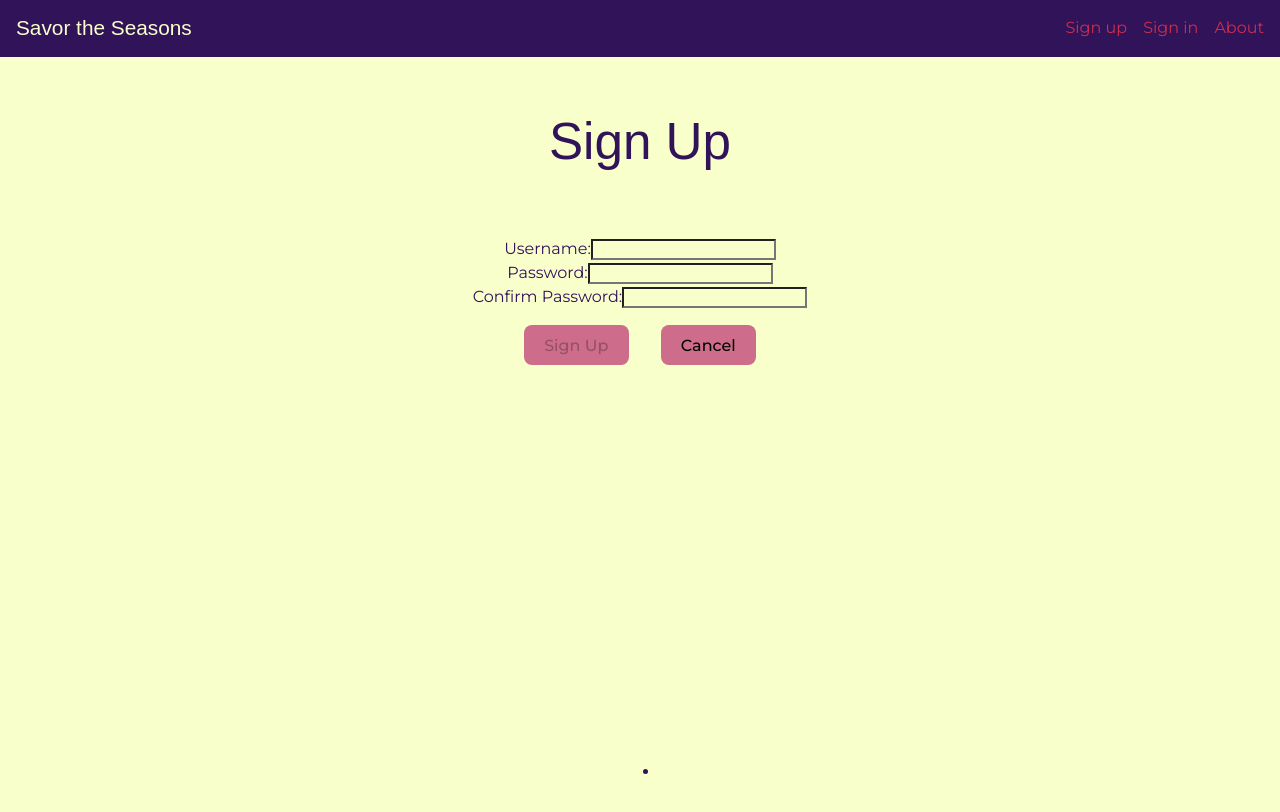
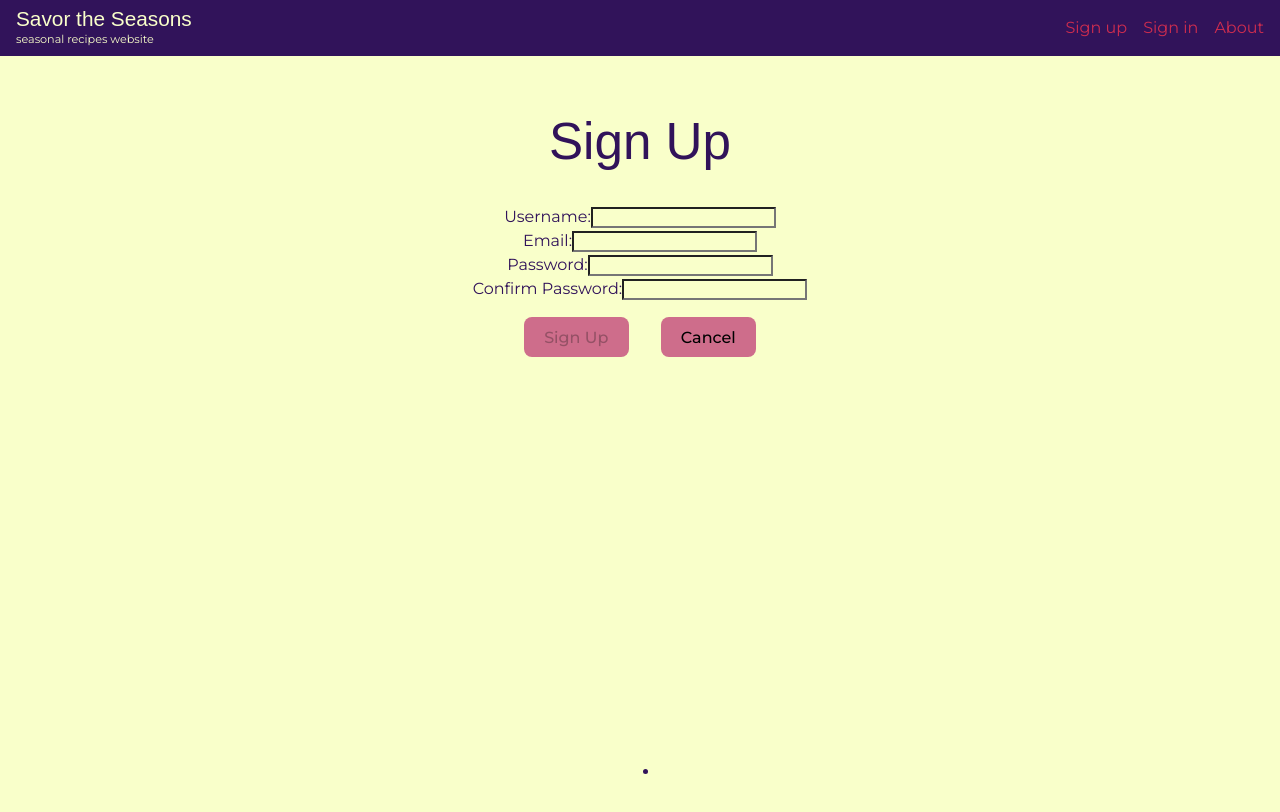
Before and after one commit to realpolya/savor-seasons-react, a React (Vite) app: page /sign-up in a window 1280 px wide. Shown: the top 812 px of the page. Built offline with nearby package versions, Linux system fonts and the light colour scheme; no server answers; a web font is replaced by a local one.

Commit message:
update navbar css, auth service for sign up and retrieving user

```diff
--- a/src/App.jsx
+++ b/src/App.jsx
@@ -68,9 +68,15 @@ function App() {
   }
 
   /* USE EFFECT */
-  // useEffect(() => {
-  //   fetchAllRecipes();
-  // }, [recipes]);
+  useEffect(() => {
+
+    // fetchAllRecipes();
+    let retrieveUser = authService.getUser();
+    if (retrieveUser) {
+      setUser(retrieveUser);
+    }
+
+  }, []);
 
   /* USE CONTEXT */
   const contextObject = { user, setUser, allRecipes, recipes, setRecipes };
--- a/src/components/Dashboard/Dashboard.jsx
+++ b/src/components/Dashboard/Dashboard.jsx
@@ -15,10 +15,11 @@ import './Dashboard.css';
 function Dashboard() {
 
     const {user} = useContext(AuthContext);
+    console.log(user);
 
     return (
       <main id="dashboard-main">
-          <h2 id="dashboard-h2">Welcome {user.username}!</h2>
+          <h2 id="dashboard-h2">Welcome !</h2>
           <div id="dashboard-div">
             < MyRecipesCard />
             <div id="actions-favorites">
--- a/src/components/NavBar/NavBar.css
+++ b/src/components/NavBar/NavBar.css
@@ -10,9 +10,16 @@
     justify-content: space-between;
 }
 
+#nav-bar-logo {
+    display: flex;
+    flex-direction: column;
+    margin-left: 1rem;
+}
+
 #nav-bar-h1 {
     font-size: 1.3rem;
-    margin-left: 1rem;
+    margin: 0;
+    margin-top: .5rem;
 }
 
 #nav-bar-ul {
@@ -22,6 +29,11 @@
     margin-right: 1rem;
 }
 
+#nav-bar-p {
+    margin: 0;
+    font-size: .7rem;
+}
+
 .nav-bar-li {
     padding-left: 1rem;
 }
--- a/src/components/NavBar/NavBar.jsx
+++ b/src/components/NavBar/NavBar.jsx
@@ -49,7 +49,10 @@ function NavBar() {
   return (
     <nav id='nav-bar'>
 
-      <h1 id="nav-bar-h1">Savor the Seasons</h1>
+      <div id='nav-bar-logo'>
+        <h1 id="nav-bar-h1">Savor the Seasons</h1>
+        <p id="nav-bar-p">seasonal recipes website</p>
+      </div>
 
       {user ? userNav : outNav}
 
--- a/src/components/SignInForm/SignInForm.jsx
+++ b/src/components/SignInForm/SignInForm.jsx
@@ -1,15 +1,18 @@
 /* --------------------------------Imports--------------------------------*/
 import { useState, useContext } from 'react';
 import { Link, useNavigate } from 'react-router-dom'
+
 // contexts & services
 import { AuthContext } from '../../App.jsx';
 import * as authService from '../../services/authService';
+
 // css
 import './SignInForm.css';
 
 /* --------------------------------Function--------------------------------*/
 
 function SignInForm() {
+
   const navigate = useNavigate();
   const [message, setMessage] = useState(['']);
   const [formData, setFormData] = useState({
--- a/src/components/SignUpForm/SignUpForm.jsx
+++ b/src/components/SignUpForm/SignUpForm.jsx
@@ -3,40 +3,56 @@ import { useState, useContext  } from 'react';
 import { Link, useNavigate } from 'react-router-dom'
 // contexts & services
 import { AuthContext } from '../../App.jsx';
-import * as authService from '../../services/authService';
+import * as authService from '../../services/authService.js';
+
 // css
 import './SignUpForm.css';
 
 /* --------------------------------Function--------------------------------*/
 
 function SignUpForm() {
+
   const navigate = useNavigate();
-  const [message, setMessage] = useState(['']);
+  const [message, setMessage] = useState('');
   const [formData, setFormData] = useState({
     username: '',
+    email: '',
     password: '',
     passwordConf: '',
   });
 
   const { setUser } = useContext(AuthContext);
 
+  const updateMessage = (data) => setMessage(data);
+
   const handleChange = (e) => {
     setFormData({ ...formData, [e.target.name]: e.target.value });
   };
 
   const handleSubmit = async (e) => {
+
     e.preventDefault();
     try {
-      const newUserResponse = await authService.signup(formData);
+
+      console.log(formData);
+
+      const newUserResponse = await authService.signUp(formData);
+      console.log(newUserResponse.user)
       setUser(newUserResponse.user);
-      navigate('/');
+      navigate('/home');
+
     } catch (err) {
+
       updateMessage(err.message);
+
     }
+
   };
+
 
   const { username, password, passwordConf } = formData;
 
+  //TODO: check for email too
   const isFormInvalid = () => {
     return !(username && password && password === passwordConf);
   };
@@ -46,45 +62,62 @@ function SignUpForm() {
       <h1>Sign Up</h1>
       {message && <p className="error-message">{message}</p>}
       <form onSubmit={handleSubmit}>
+
         <div>
           <label htmlFor="username">Username:</label>
           <input
             type="text"
             id="username"
-            value={username}
+            value={formData.username}
             name="username"
             onChange={handleChange}
             required
           />
         </div>
+
+        <div>
+          <label htmlFor="email">Email:</label>
+          <input
+            type="text"
+            id="email"
+            value={formData.email}
+            name="email"
+            onChange={handleChange}
+            required
+          />
+        </div>
+
         <div>
           <label htmlFor="password">Password:</label>
           <input
             type="password"
             id="password"
-            value={password}
+            value={formData.password}
             name="password"
             onChange={handleChange}
             required
           />
         </div>
+
         <div>
           <label htmlFor="passwordConf">Confirm Password:</label>
           <input
             type="password"
             id="passwordConf"
-            value={passwordConf}
+            value={formData.passwordConf}
             name="passwordConf"
             onChange={handleChange}
             required
           />
         </div>
+
         <div>
           <button type="submit" disabled={isFormInvalid()}>Sign Up</button>
           <Link to="/">
             <button type="button">Cancel</button>
           </Link>
         </div>
+
       </form>
     </main>
   );
--- a/src/services/authService.js
+++ b/src/services/authService.js
@@ -12,9 +12,11 @@ const BACKEND_URL = import.meta.env.VITE_EXPRESS_BACKEND_URL;
 
 const signUp = async (formData) => {
 
+    console.log('trying to sign up')
+
     try {
 
-        const response = await axios.post(`${BACKEND_URL}/users/sign-up`, formData);
+        const response = await axios.post(`${BACKEND_URL}/auth/sign-up`, formData);
 
         if (response.data.error) {
             console.log(response.data.error)
@@ -40,7 +42,7 @@ const signIn = async (formData) => {
 
     try {
 
-        const response = await axios.post(`${BACKEND_URL}/users/sign-in`, formData);
+        const response = await axios.post(`${BACKEND_URL}/auth/sign-in`, formData);
 
         if (response.data.error) {
             console.log(response.data.error)
```
